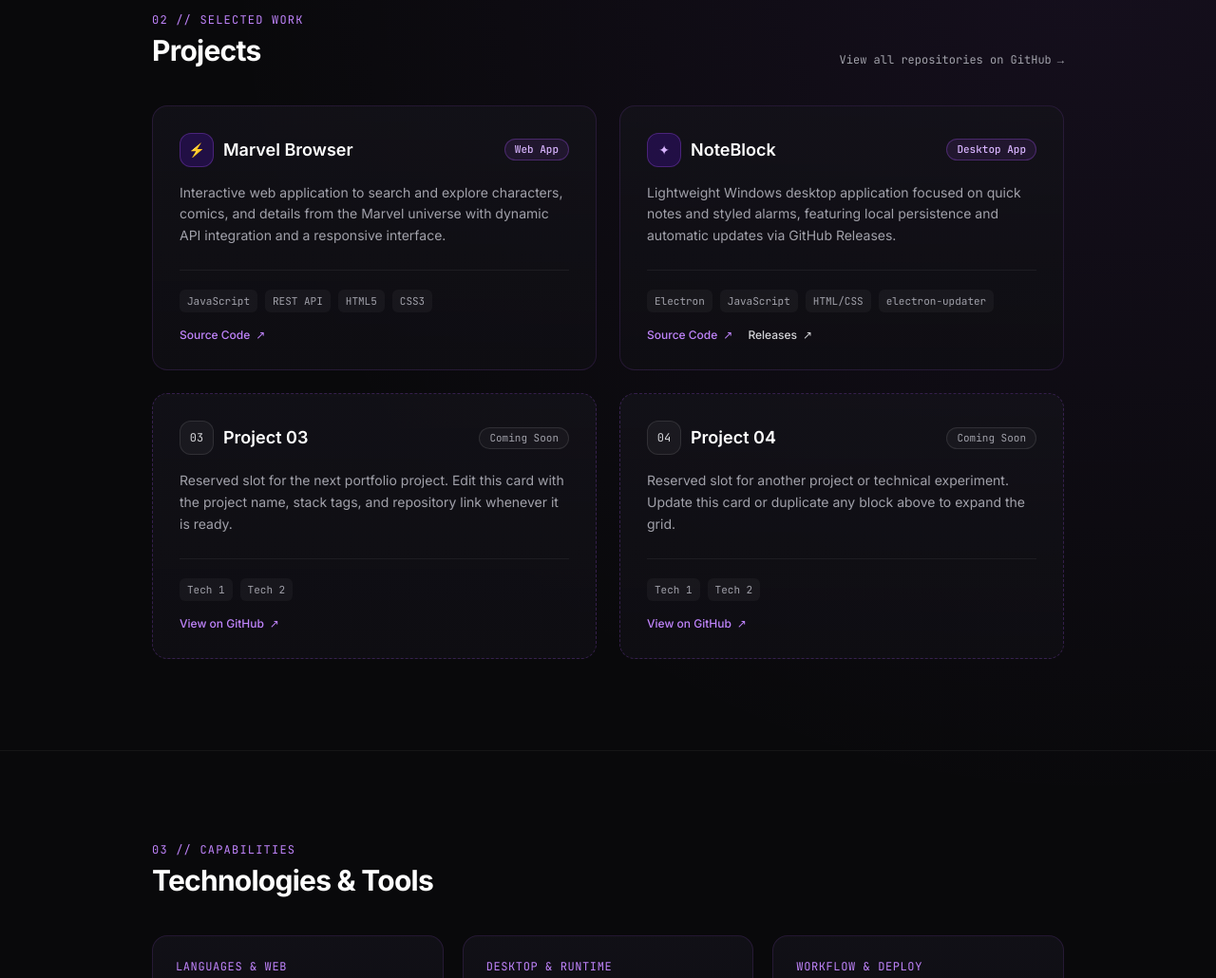
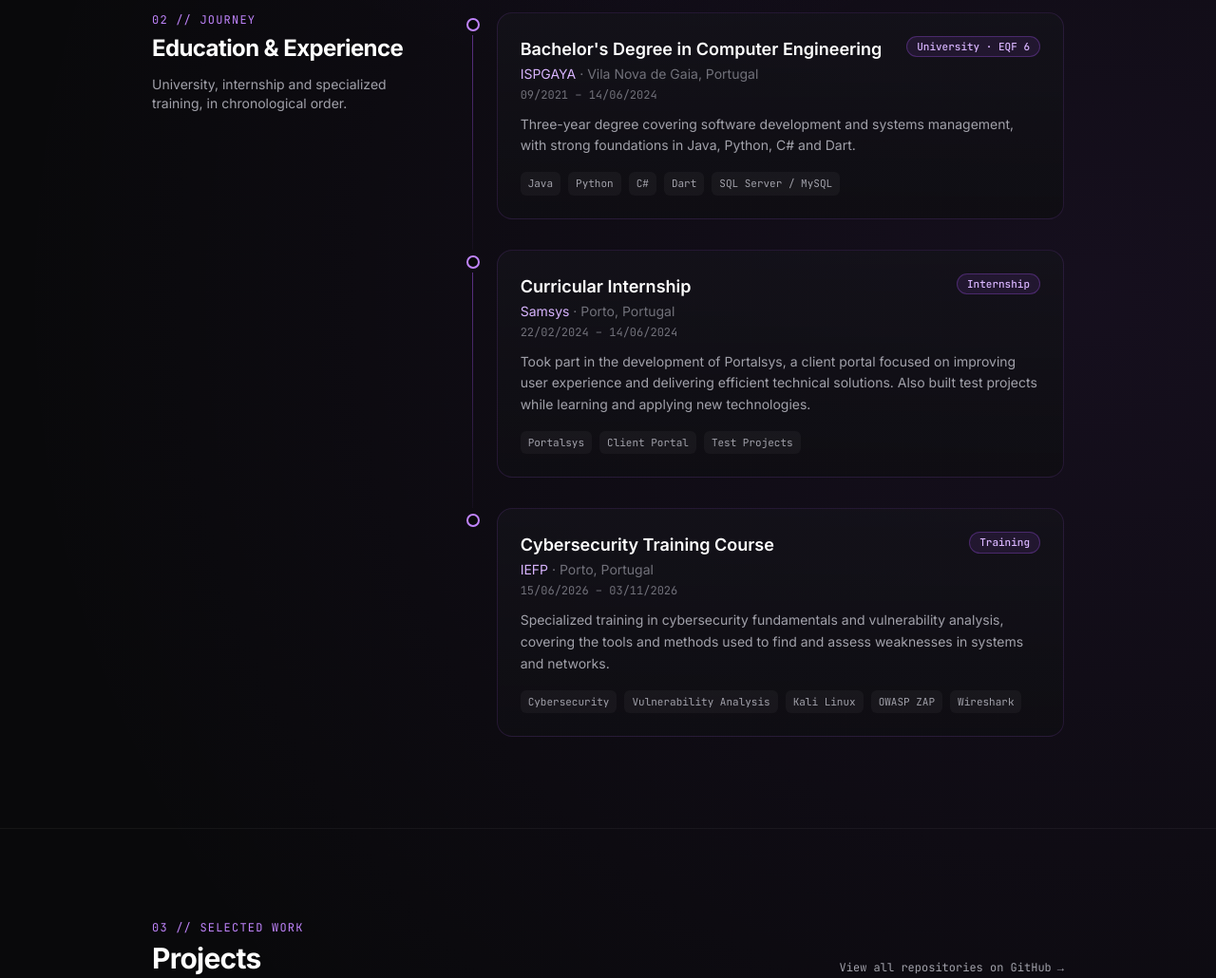
Before and after one commit to Neves627/neves627.github.io, a plain HTML site: page index.html in a window 1280 px wide. Shown: the part 1200-2230 px from the top of the page at 95% size. Drawn offline with nearby package versions, Linux system fonts and the light colour scheme.

Commit message:
Education

```diff
--- a/index.html
+++ b/index.html
@@ -90,6 +90,7 @@
 
       <nav aria-label="Main navigation" class="flex items-center gap-5 sm:gap-7 text-xs sm:text-sm font-medium text-zinc-400">
         <a href="#about" class="transition-colors hover:text-white">About</a>
+        <a href="#journey" class="transition-colors hover:text-white">Journey</a>
         <a href="#projects" class="transition-colors hover:text-white">Projects</a>
         <a href="#stack" class="transition-colors hover:text-white">Stack</a>
         <a href="#contact" class="transition-colors hover:text-white">Contact</a>
@@ -178,11 +179,74 @@
       </div>
     </section>
 
+    <section id="journey" class="reveal border-b border-white/[0.05] py-20 sm:py-24">
+      <div class="mx-auto max-w-5xl px-5 sm:px-8">
+        <div class="grid grid-cols-1 gap-8 md:grid-cols-12">
+          <div class="md:col-span-4">
+            <p class="font-mono text-xs uppercase tracking-widest text-purple-400">02 // Journey</p>
+            <h2 class="mt-1.5 text-2xl font-bold tracking-tight text-white">Education &amp; Experience</h2>
+            <p class="mt-3 text-sm text-zinc-400">University, internship and specialized training, in chronological order.</p>
+          </div>
+
+          <ol class="md:col-span-8">
+          <li class="relative pl-8 pb-8">
+            <span class="absolute left-0 top-1.5 flex h-3.5 w-3.5 items-center justify-center rounded-full border-2 border-purple-400 bg-base-950"></span>
+            <span class="absolute left-[6px] top-6 bottom-0 w-px bg-gradient-to-b from-purple-500/50 to-purple-500/5"></span>
+
+            <article class="portfolio-card rounded-2xl p-6">
+              <div class="flex flex-wrap items-start justify-between gap-2">
+                <div>
+                  <h3 class="text-lg font-semibold text-white">Bachelor&apos;s Degree in Computer Engineering</h3>
+                  <p class="mt-0.5 text-sm text-purple-300">ISPGAYA <span class="text-zinc-500">· Vila Nova de Gaia, Portugal</span></p>
+                </div>
+                <span class="rounded-full border border-purple-500/30 bg-purple-500/10 px-2.5 py-0.5 font-mono text-[11px] font-medium text-purple-300">University · EQF 6</span>
+              </div>
+              <p class="mt-1 font-mono text-xs text-zinc-500">09/2021 – 14/06/2024</p>
+              <p class="mt-3 text-sm leading-relaxed text-zinc-400">Three-year degree covering software development and systems management, with strong foundations in Java, Python, C# and Dart.</p>
+              <div class="mt-4 flex flex-wrap gap-2 font-mono text-[11px] text-zinc-400"><span class="rounded-md bg-white/[0.04] px-2 py-1">Java</span><span class="rounded-md bg-white/[0.04] px-2 py-1">Python</span><span class="rounded-md bg-white/[0.04] px-2 py-1">C#</span><span class="rounded-md bg-white/[0.04] px-2 py-1">Dart</span><span class="rounded-md bg-white/[0.04] px-2 py-1">SQL Server / MySQL</span></div>
+            </article>
+          </li>
+          <li class="relative pl-8 pb-8">
+            <span class="absolute left-0 top-1.5 flex h-3.5 w-3.5 items-center justify-center rounded-full border-2 border-purple-400 bg-base-950"></span>
+            <span class="absolute left-[6px] top-6 bottom-0 w-px bg-gradient-to-b from-purple-500/50 to-purple-500/5"></span>
+            <article class="portfolio-card rounded-2xl p-6">
+              <div class="flex flex-wrap items-start justify-between gap-2">
+                <div>
+                  <h3 class="text-lg font-semibold text-white">Curricular Internship</h3>
+                  <p class="mt-0.5 text-sm text-purple-300">Samsys <span class="text-zinc-500">· Porto, Portugal</span></p>
+                </div>
+                <span class="rounded-full border border-purple-500/30 bg-purple-500/10 px-2.5 py-0.5 font-mono text-[11px] font-medium text-purple-300">Internship</span>
+              </div>
+              <p class="mt-1 font-mono text-xs text-zinc-500">22/02/2024 – 14/06/2024</p>
+              <p class="mt-3 text-sm leading-relaxed text-zinc-400">Took part in the development of Portalsys, a client portal focused on improving user experience and delivering efficient technical solutions. Also built test projects while learning and applying new technologies.</p>
+              <div class="mt-4 flex flex-wrap gap-2 font-mono text-[11px] text-zinc-400"><span class="rounded-md bg-white/[0.04] px-2 py-1">Portalsys</span><span class="rounded-md bg-white/[0.04] px-2 py-1">Client Portal</span><span class="rounded-md bg-white/[0.04] px-2 py-1">Test Projects</span></div>
+            </article>
+          </li>
+          <li class="relative pl-8 ">
+            <span class="absolute left-0 top-1.5 flex h-3.5 w-3.5 items-center justify-center rounded-full border-2 border-purple-400 bg-base-950"></span>
+            <article class="portfolio-card rounded-2xl p-6">
+              <div class="flex flex-wrap items-start justify-between gap-2">
+                <div>
+                  <h3 class="text-lg font-semibold text-white">Cybersecurity Training Course</h3>
+                  <p class="mt-0.5 text-sm text-purple-300">IEFP <span class="text-zinc-500">· Porto, Portugal</span></p>
+                </div>
+                <span class="rounded-full border border-purple-500/30 bg-purple-500/10 px-2.5 py-0.5 font-mono text-[11px] font-medium text-purple-300">Training</span>
+              </div>
+              <p class="mt-1 font-mono text-xs text-zinc-500">15/06/2026 – 03/11/2026</p>
+              <p class="mt-3 text-sm leading-relaxed text-zinc-400">Specialized training in cybersecurity fundamentals and vulnerability analysis, covering the tools and methods used to find and assess weaknesses in systems and networks.</p>
+              <div class="mt-4 flex flex-wrap gap-2 font-mono text-[11px] text-zinc-400"><span class="rounded-md bg-white/[0.04] px-2 py-1">Cybersecurity</span><span class="rounded-md bg-white/[0.04] px-2 py-1">Vulnerability Analysis</span><span class="rounded-md bg-white/[0.04] px-2 py-1">Kali Linux</span><span class="rounded-md bg-white/[0.04] px-2 py-1">OWASP ZAP</span><span class="rounded-md bg-white/[0.04] px-2 py-1">Wireshark</span></div>
+            </article>
+          </li>
+          </ol>
+        </div>
+      </div>
+    </section>
+
     <section id="projects" class="reveal border-b border-white/[0.05] py-20 sm:py-24">
       <div class="mx-auto max-w-5xl px-5 sm:px-8">
         <div class="mb-10 flex flex-col justify-between gap-4 sm:flex-row sm:items-end">
           <div>
-            <p class="font-mono text-xs uppercase tracking-widest text-purple-400">02 // Selected Work</p>
+            <p class="font-mono text-xs uppercase tracking-widest text-purple-400">03 // Selected Work</p>
             <h2 class="mt-1.5 text-2xl font-bold tracking-tight text-white sm:text-3xl">Projects</h2>
           </div>
           <a href="https://github.com/Neves627?tab=repositories" target="_blank" rel="noopener noreferrer"
@@ -348,7 +412,7 @@
     <section id="stack" class="reveal border-b border-white/[0.05] py-20 sm:py-24">
       <div class="mx-auto max-w-5xl px-5 sm:px-8">
         <div class="mb-10">
-          <p class="font-mono text-xs uppercase tracking-widest text-purple-400">03 // Capabilities</p>
+          <p class="font-mono text-xs uppercase tracking-widest text-purple-400">04 // Capabilities</p>
           <h2 class="mt-1.5 text-2xl font-bold tracking-tight text-white sm:text-3xl">Technologies &amp; Tools</h2>
         </div>
 
@@ -391,7 +455,7 @@
     <div class="mx-auto max-w-5xl px-5 sm:px-8">
       <div class="portfolio-card flex flex-col items-start justify-between gap-6 rounded-2xl p-7 sm:flex-row sm:items-center sm:p-9">
         <div>
-          <p class="font-mono text-xs uppercase tracking-widest text-purple-400">04 // Contact</p>
+          <p class="font-mono text-xs uppercase tracking-widest text-purple-400">05 // Contact</p>
           <h2 class="mt-1.5 text-2xl font-bold text-white">Let&apos;s talk?</h2>
           <p class="mt-2 max-w-md text-sm text-zinc-400">
             Open to new ideas, collaborations, or feedback on my projects. Copy my email or reach out on social links.
```
